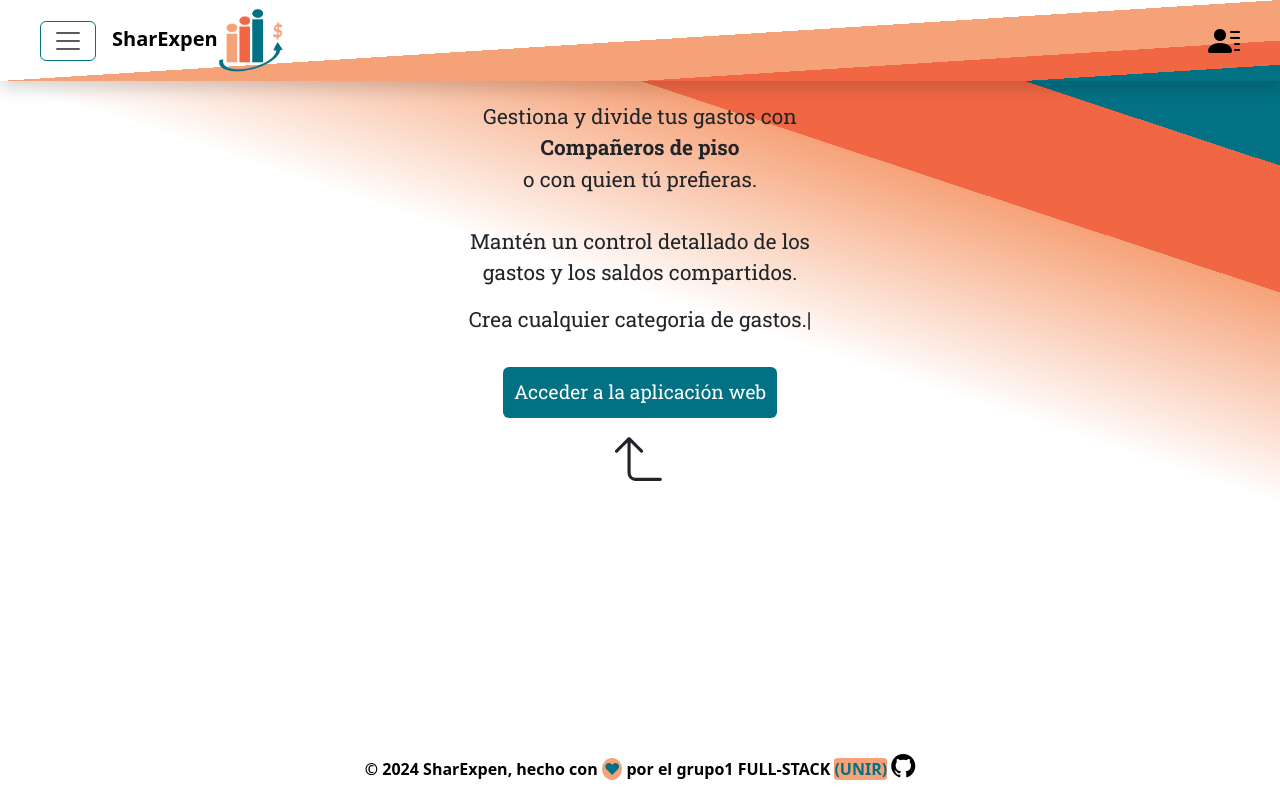
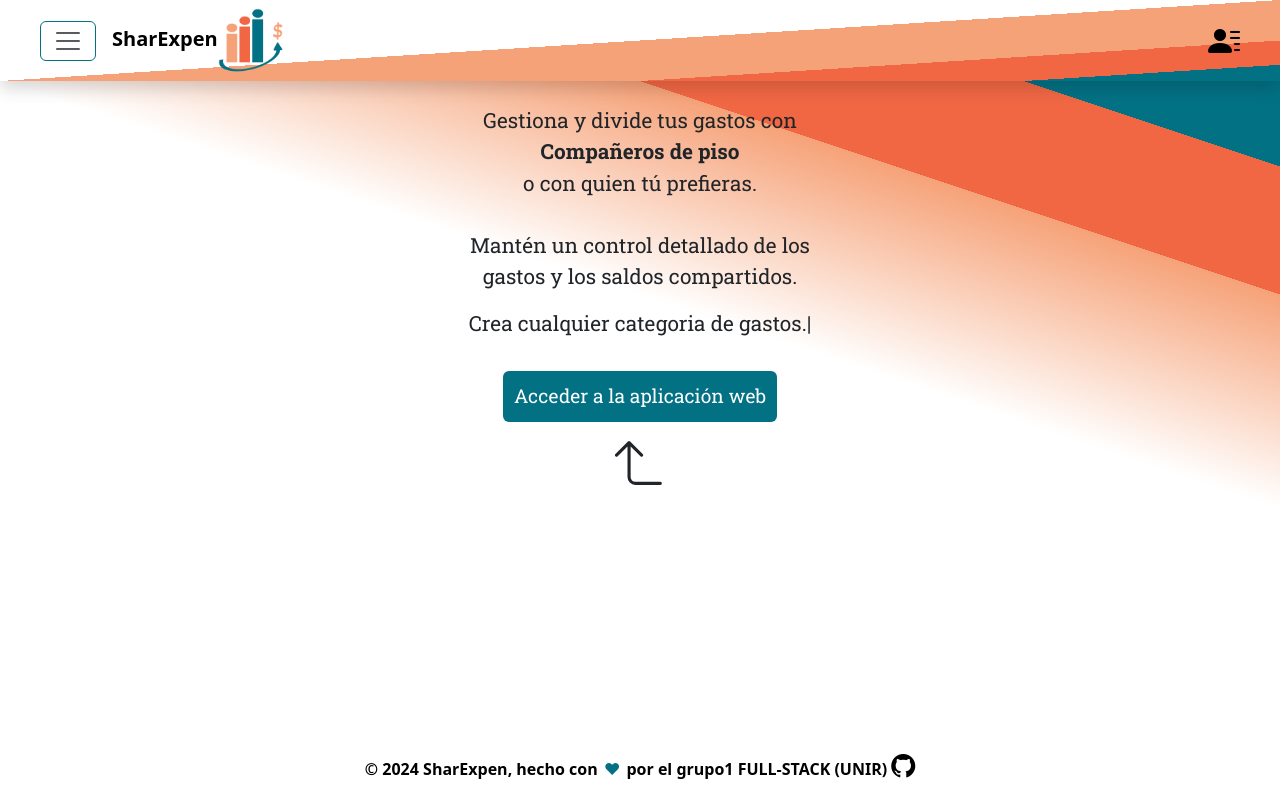
Before and after one commit to matildejb/TFM_front, an Angular app: page /landing in a window 1280 px wide. Built offline with nearby package versions, Linux system fonts and the light colour scheme.

Commit message:
Landing (Ruta path: ' ')
app.routes.ts  (conflicto dos rutas vacias)

```diff
--- a/src/app/components/footer/footer.component.css
+++ b/src/app/components/footer/footer.component.css
@@ -5,20 +5,16 @@ p {
 
 a {
   text-decoration: none;
-  color: #027184;
+  color: black;
 }
 
 span {
   color: #027184;
+
   &.c {
-    background-color: #f6a278;
     padding: 0 2px;
     border-radius: 100%;
-  }
-  &.u {
-    background-color: #f6a278;
-    padding: 0;
-    border-radius: 10%;
+    background-color: white;
   }
 }
 
@@ -26,7 +22,9 @@ span {
   color: black;
   font-size: 1.5rem;
   &:hover {
-    color: #027184;
+    color: white;
+    background-color: black;
+    border-radius: 50%;
   }
 }
 
--- a/src/app/components/footer/footer.component.html
+++ b/src/app/components/footer/footer.component.html
@@ -1,7 +1,7 @@
 <p class="text-center">
     © 2024 SharExpen, hecho con <span class="c">♥</span>
     por el grupo1 FULL-STACK
-    <span class="u">
+    <span>
         <a href="https://www.unir.net/ingenieria/master-full-stack-developer/" target="_blank">
             (UNIR)</a>
     </span>
--- a/src/app/pages/landing/intro/intro.component.css
+++ b/src/app/pages/landing/intro/intro.component.css
@@ -9,6 +9,7 @@
   font-family: "Roboto Slab", serif;
   font-optical-sizing: auto;
   font-style: normal;
+  box-sizing: border-box;
 }
 
 .text {
--- a/src/app/pages/landing/intro/intro.component.html
+++ b/src/app/pages/landing/intro/intro.component.html
@@ -1,6 +1,6 @@
-<div class="container text-center">
+<div class="container text-center pt-5 pt-md-4">
     <div class="text">
-        <p class="top">
+        <p>
             Gestiona y divide tus gastos con
             <strong> <span class="typed">{{currentText}}</span> </strong>
             <br> o con quien tú prefieras.
@@ -8,12 +8,10 @@
             Mantén un control detallado de los gastos y los saldos compartidos.
         </p>
 
-        <p class="bottom">
+        <p>
             <span id="typed" class="typed"></span>
         </p>
     </div>
-
-
 
     <div class="boton">
         <a type="button" class="btn" [routerLink]="['/welcome']">Acceder a la aplicación web</a>
--- a/src/app/pages/landing/landing.component.css
+++ b/src/app/pages/landing/landing.component.css
@@ -3,6 +3,7 @@ body {
   height: 100%;
   margin: 0;
   padding: 0;
+
 }
 
 .fondo {
```
Also changed, not shown: src/app/app.routes.ts (+6 -1 lines).
